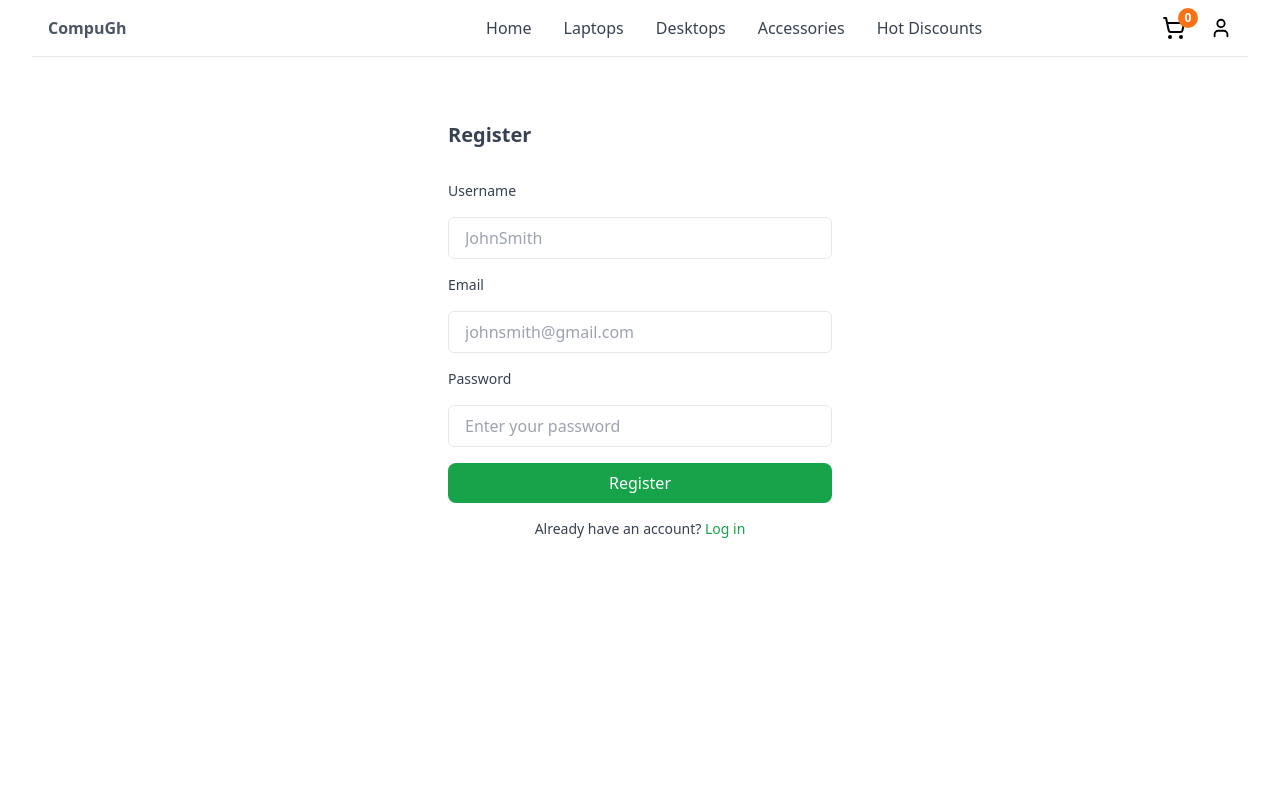
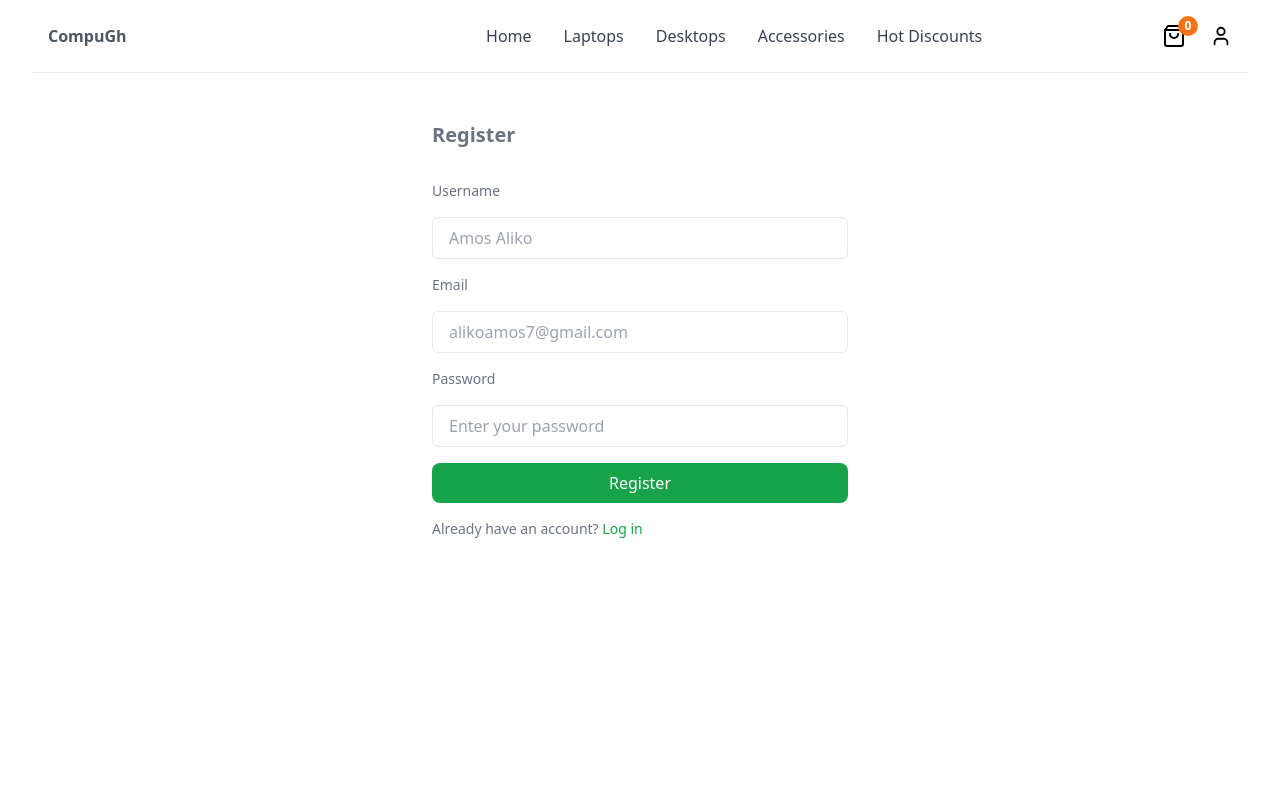
Before and after one commit to Aliko2020/3-Tier-Production-Architecture-on-AWS-Using-Terraform, a React (Vite) app in the folder frontend/: page /register in a window 1280 px wide. Shown: the top 800 px of the page. Built offline with nearby package versions, Linux system fonts and the light colour scheme; no server answers.

Commit message:
Cleanup: Ui clean up

```diff
--- a/frontend/src/components/FormInput.jsx
+++ b/frontend/src/components/FormInput.jsx
@@ -10,7 +10,7 @@ const FormInput = ({
 }) => {
   return (
     <div className="mb-4 relative">
-      <label className="block text-sm font-medium mb-4">{label}</label>
+      <label className="block text-sm  font-medium mb-4">{label}</label>
       <input
         type={type}
         name={name}
--- a/frontend/src/components/filters/Filter.jsx
+++ b/frontend/src/components/filters/Filter.jsx
@@ -37,13 +37,13 @@ const Filter = ({ products, onFilter }) => {
   return (
     <div className="py-4 space-y-4 mb-8">
 
-      <div className="flex text-sm rounded-md max-w-sm text-gray-400 flex-row gap-2">
-        <div className="flex items-center hover:scale-105">
-          <CiFilter size={30} />
+      <div className="flex text-sm p-1 max-w-sm text-gray-400 flex-row gap-2">
+        <div className="flex items-center p-2 mt-1 border rounded-md">
+          <CiFilter size={20} />
           <select
             value={selectedBrand}
             onChange={(e) => setSelectedBrand(e.target.value)}
-            className="bg-white py-2 focus:outline-none"
+            className="bg-white focus:outline-none"
           >
             <option value="">All Brands</option>
             {brands.map((brand) => (
@@ -54,23 +54,23 @@ const Filter = ({ products, onFilter }) => {
           </select>
         </div>
 
-        <div className="hover:scale-105">
+        <div className="">
           <input
             type="number"
             value={minPrice}
             onChange={(e) => setMinPrice(e.target.value)}
-            className="max-w-24 p-2 focus:outline-none border rounded-md"
-            placeholder="Mini price"
+            className="max-w-16 p-2 mt-1 border rounded-md focus:outline-none"
+            placeholder="Min"
           />
         </div>
 
-        <div className="hover:scale-105">
+        <div className="">
           <input
             type="number"
             value={maxPrice}
             onChange={(e) => setMaxPrice(e.target.value)}
-            className="max-w-24 p-2 focus:outline-none border rounded-md"
-            placeholder="Maxi price"
+            className="max-w-16 p-2 mt-1 border rounded-md focus:outline-none"
+            placeholder="Max"
           />
         </div>
 
--- a/frontend/src/components/filters/SearchBar.jsx
+++ b/frontend/src/components/filters/SearchBar.jsx
@@ -20,7 +20,7 @@ const SearchBar = () => {
       <div className="absolute inset-0 bg-black/5 rounded-b-2xl" />
 
       <div className="relative max-w-4xl mx-auto text-center text-white">
-        <h2 className="text-xl text-black/50 font-semibold mb-6">
+        <h2 className="text-black/50 mb-6">
           What are you looking for?
         </h2>
 
--- a/frontend/src/components/navbar/MobileSidebar.jsx
+++ b/frontend/src/components/navbar/MobileSidebar.jsx
@@ -19,7 +19,7 @@ const MobileSidebar = ({ navLinks, menuOpen, setMenuOpen }) => {
     >
 
       <div className="flex justify-between items-center px-4 py-1 border-b mt-5">
-        <h2 className="text-lg text-gray-700 font-semibold">Menu</h2>
+        <h2 className="text-lg text-gray-500 font-semibold">Menu</h2>
         <button onClick={() => setMenuOpen(false)}>
           <X size={22} />
         </button>
--- a/frontend/src/components/navbar/Navbar.jsx
+++ b/frontend/src/components/navbar/Navbar.jsx
@@ -1,6 +1,7 @@
 import { useState } from "react";
 import { Link, NavLink, useNavigate } from "react-router-dom";
 import { ShoppingCart, Menu, X, User } from "lucide-react";
+import { FiShoppingBag } from "react-icons/fi";
 import MobileSidebar from "./MobileSidebar";
 
 const Navbar = () => {
@@ -19,7 +20,7 @@ const Navbar = () => {
 
   return (
     <nav className="border-b">
-      <div className="flex justify-between items-center mx-auto w-full max-w-screen-xl px-0 sm:px-6 lg:px-4 py-4">
+      <div className="flex justify-between items-center mx-auto w-full max-w-screen-xl sm:px-6 lg:px-4 py-6 px-4">
         <div className="hidden lg:block cursor-pointer">
           <Link className="font-semibold text-gray-600" to="/">
             CompuGh
@@ -55,7 +56,7 @@ const Navbar = () => {
 
         <div className="flex items-center space-x-6">
           <div className="relative cursor-pointer">
-            <ShoppingCart className="w-6 h-6 text-black" />
+            <FiShoppingBag className="w-6 h-6 text-black" />
             <span className="absolute -top-2 -right-3 bg-orange-500 text-white text-xs font-bold rounded-full w-5 h-5 flex items-center justify-center">
               0
             </span>
@@ -74,7 +75,7 @@ const Navbar = () => {
               </Link>
             </div>
           ) : (
-            <div className="hidden lg:flex items-center space-x-4">
+            <div className="lg:flex items-center space-x-4">
               <button
                 onClick={() => navigate("/userdashboard")}
                 className="flex items-center"
--- a/frontend/src/components/productsCategory/NewProducts.jsx
+++ b/frontend/src/components/productsCategory/NewProducts.jsx
@@ -5,7 +5,7 @@ import products from "@/data/newproducts";
 const BrandNewProducts = () => {
   return (
     <section className="py-8 px-5">
-      <h2 className="font-simibold text-gray-500 mb-8">
+      <h2 className="font-bold text-gray-500 mb-8">
        New Products
       </h2>
 
--- a/frontend/src/components/productsCategory/ProductCard.jsx
+++ b/frontend/src/components/productsCategory/ProductCard.jsx
@@ -31,7 +31,7 @@ const ProductCard = ({ product, category }) => {
 
         <h3 className="mt-2 line-clamp-2">{product.name}</h3>
 
-        <p className="text-orange-500 font-bold mt-2">
+        <p className="text-orange-500 mt-2">
           GHC {product.price.toFixed(2)}
         </p>
 
--- a/frontend/src/config/formikConfig.js
+++ b/frontend/src/config/formikConfig.js
@@ -13,7 +13,7 @@ export const loginFormConfig = {
       .required("Email is required"),
 
     password: Yup.string()
-      .min(6, "Must be at least 6 characters")
+      .min(6, "")
       .required("Password is required"),
   }),
 };
--- a/frontend/src/pages/auth/Login.jsx
+++ b/frontend/src/pages/auth/Login.jsx
@@ -34,10 +34,10 @@ const Login = () => {
   });
 
   return (
-    <div className="min-h-screen flex justify-center text-gray-700">
+    <div className="min-h-screen flex justify-center text-gray-500">
       <form
         onSubmit={formik.handleSubmit}
-        className="w-full max-w-sm p-8 space-y-4 rounded-lg"
+        className="w-full max-w-sm p-4 space-y-4 rounded-lg"
       >
         <h1 className="text-xl font-semibold mb-8">Login</h1>
 
--- a/frontend/src/pages/auth/Register.jsx
+++ b/frontend/src/pages/auth/Register.jsx
@@ -36,17 +36,17 @@ const Register = () => {
   });
 
   return (
-    <div className="min-h-screen flex justify-center  text-gray-700">
+    <div className="min-h-screen flex justify-center  text-gray-500">
       <form
         onSubmit={formik.handleSubmit}
-        className="w-full max-w-md p-8 space-y-4  rounded-lg"
+        className="w-full max-w-md p-4 space-y-4 rounded-lg"
       >
         <h1 className="text-xl font-bold mb-8">Register</h1>
 
         <FormInput
           label="Username"
           name="username"
-          placeholder="JohnSmith"
+          placeholder="Amos Aliko"
           value={formik.values.username}
           onChange={formik.handleChange}
           onBlur={formik.handleBlur}
@@ -57,7 +57,7 @@ const Register = () => {
           label="Email"
           name="email"
           type="email"
-          placeholder="johnsmith@gmail.com"
+          placeholder="alikoamos7@gmail.com"
           value={formik.values.email}
           onChange={formik.handleChange}
           onBlur={formik.handleBlur}
@@ -93,7 +93,7 @@ const Register = () => {
           )}
         </button>
 
-        <p className="text-sm text-center mt-4">
+        <p className="text-sm mt-4">
           Already have an account?{" "}
           <span
             onClick={() => navigate("/login")}
--- a/frontend/src/pages/products/ProductDetail.jsx
+++ b/frontend/src/pages/products/ProductDetail.jsx
@@ -83,7 +83,7 @@ const ProductDetail = () => {
                 >
                   <span>{color.name}</span>
                   {selectedColor === color.value && (
-                    <span className="text-gray-700 text-lg">●</span>
+                    <span className="text-gray-500 text-lg">●</span>
                   )}
                 </button>
               ))}
```
